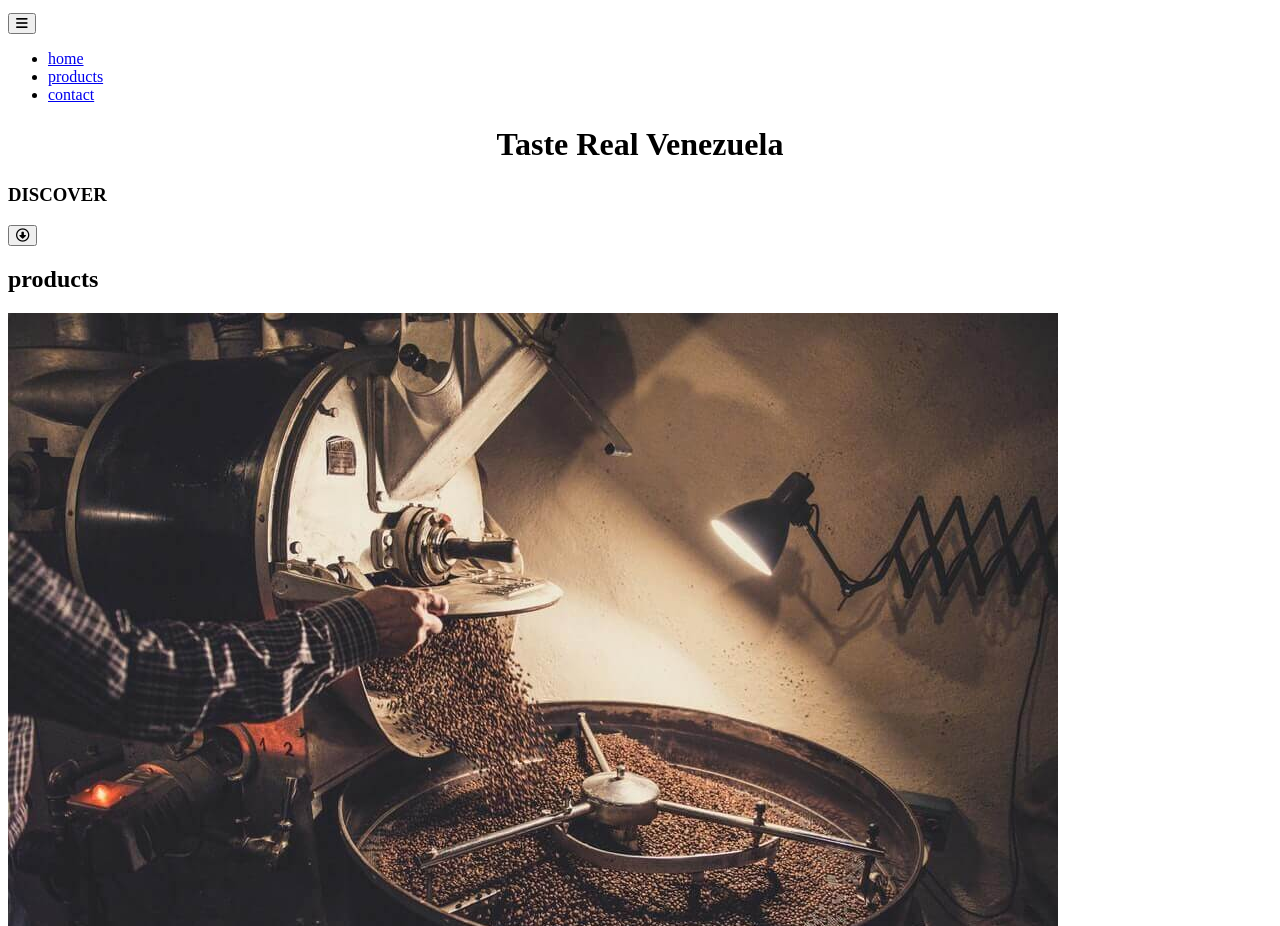
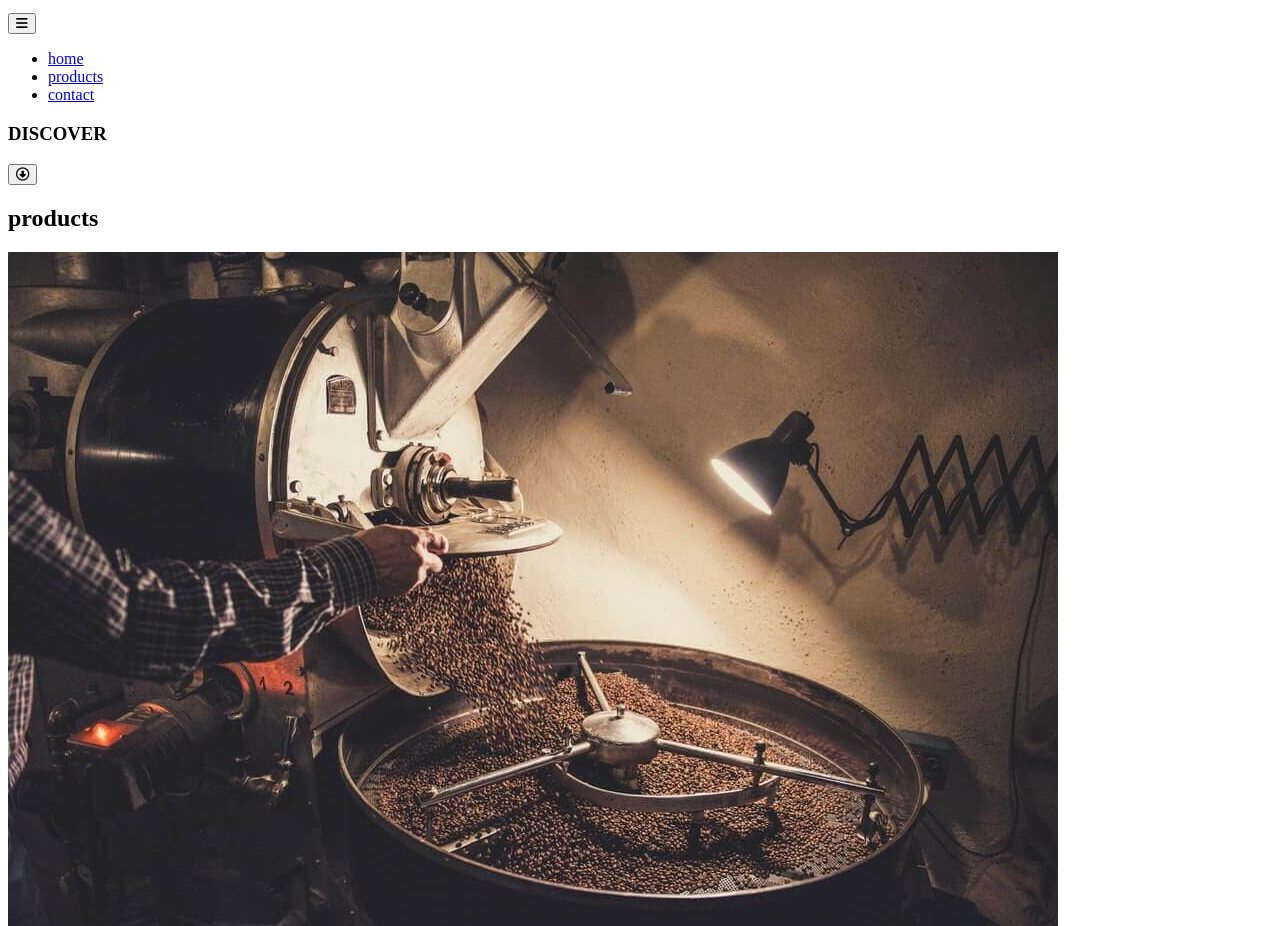
Before and after one commit to Geometric7/project-coffehouse, a website with bundled scripts: page src/index.html in a window 1280 px wide. Shown: the part 1463-2389 px from the top of the page. Built offline with nearby package versions, Linux system fonts and the light colour scheme; files whose address does not match are found by name.

Commit message:
Fix random Header + clickable arrow

```diff
--- a/src/index.html
+++ b/src/index.html
@@ -29,7 +29,7 @@
           <li><a href="#contact">contact</a></li>
         </ul>
       </div>
-      <h1 class="main-text" id="randomHeader"></h1>
+      <h1 class="main-text" id="randomHeader" hidden="true"></h1>
       <!--<h1 class="skill-left">home of</h1>
         <h1 class="skill-right">original tastes</h1>-->
     </div>
```
